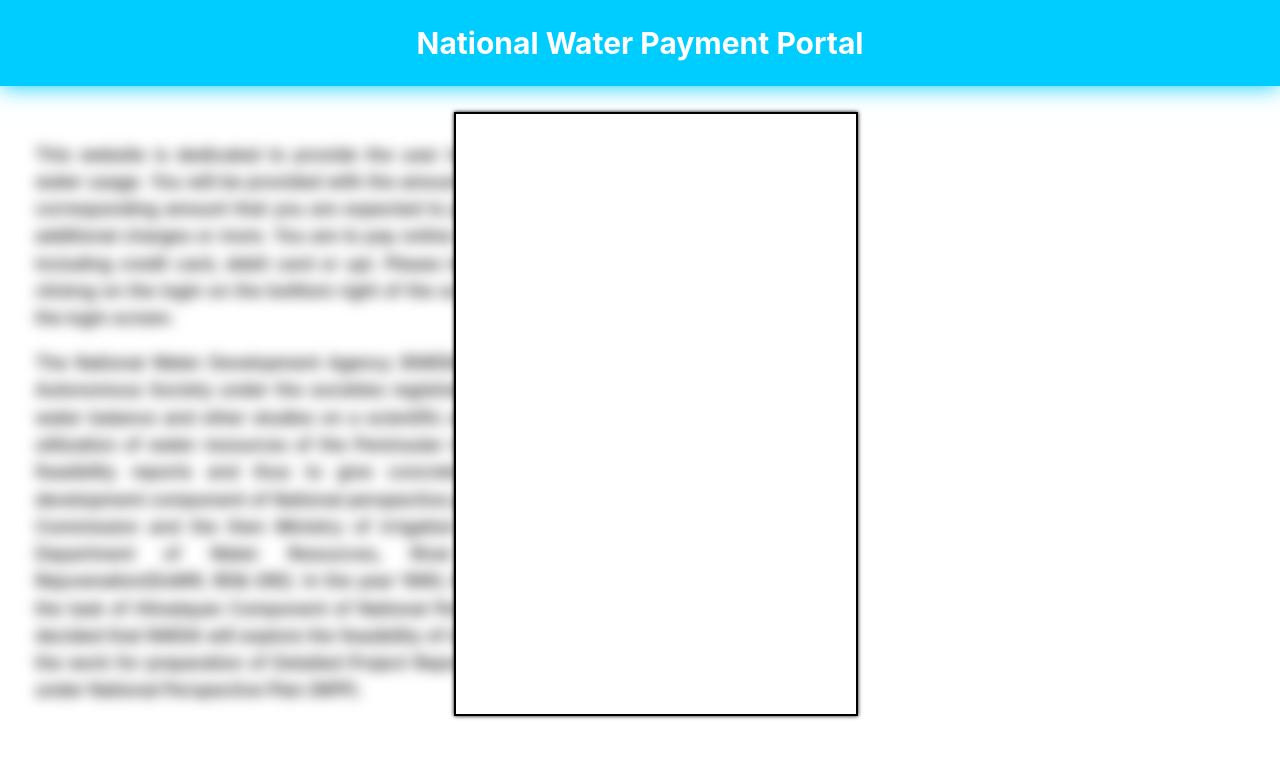
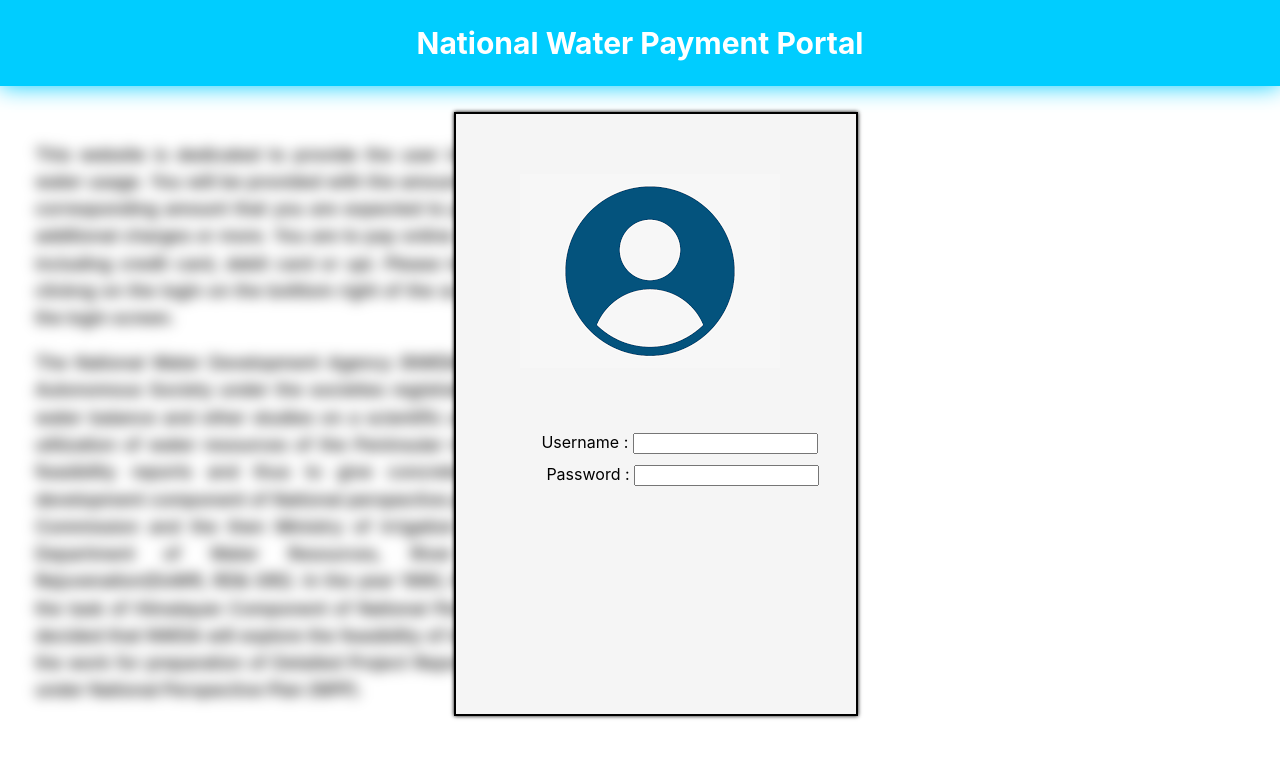
Before and after one commit to rishiluniya/Water-Treatmeant-Project, a React (Create React App) app: page /login in a window 1280 px wide. Shown: the top 758 px of the page. Built offline with nearby package versions, Linux system fonts and the light colour scheme.

Commit message:
login page

```diff
--- a/src/components/Loginwindow.css
+++ b/src/components/Loginwindow.css
@@ -2,7 +2,7 @@
 
     width: 400px;
     height: 600px;
-    background: white;
+    background: #F5F5F5;
     border: 0.125em solid black;
 
     margin-left: 35.5%;
@@ -28,3 +28,18 @@
     -webkit-transition-duration: 60ms;
 
 }
+
+.Image{
+    margin-left: 64px;
+    margin-top: 60px;
+}
+
+.Form{
+    margin-left: 85px;
+    margin-top: 60px;
+}
+
+.pass{
+    margin-left: 5px;
+    margin-top: 10px;
+}
--- a/src/components/Loginwindow.js
+++ b/src/components/Loginwindow.js
@@ -1,11 +1,28 @@
 import React from 'react';
 import './Loginwindow.css';
+import Photu from '../Ui/source.png'
+
 function Loginwindow(){
     return(
         <div>
 
             <div className='Rect'>
-            <div></div>
+                <div className='Image'>
+                <img src={Photu} />
+                </div>
+                <div className='Form'>
+                <form action="" method="" className='Form_maybe'>
+                    <label for="name">Username : </label>
+                    <input type="text" name="name" id="name" required size={20}></input>
+                </form>
+                <div className='pass'>
+                <form action="" method="" className='Form_maybe'>
+                    <label for="name">Password : </label>
+                    <input type="text" name="name" id="name" required size={20}></input>
+                </form>
+                </div>
+                </div>
+
             </div>
         </div>
     );
```
